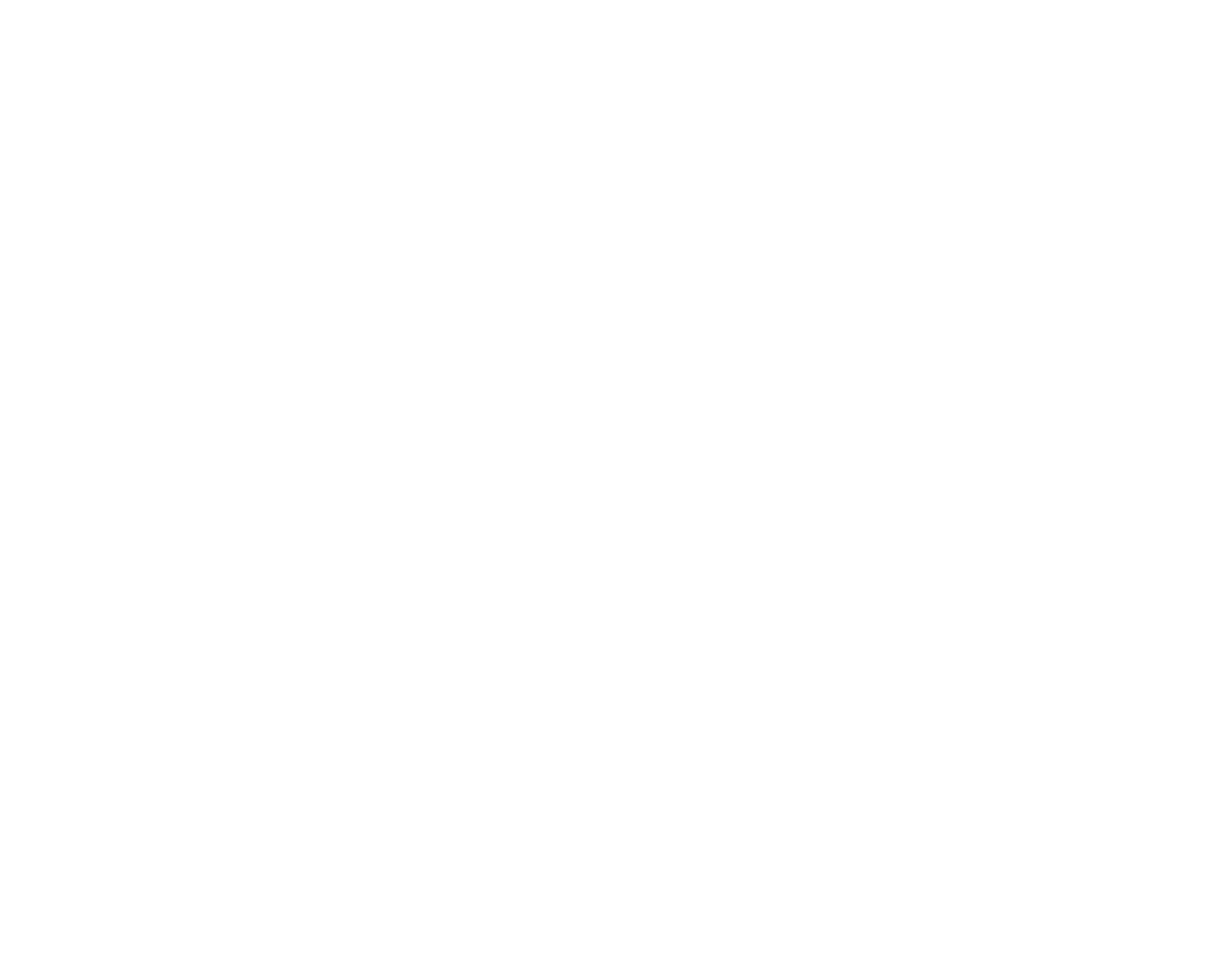
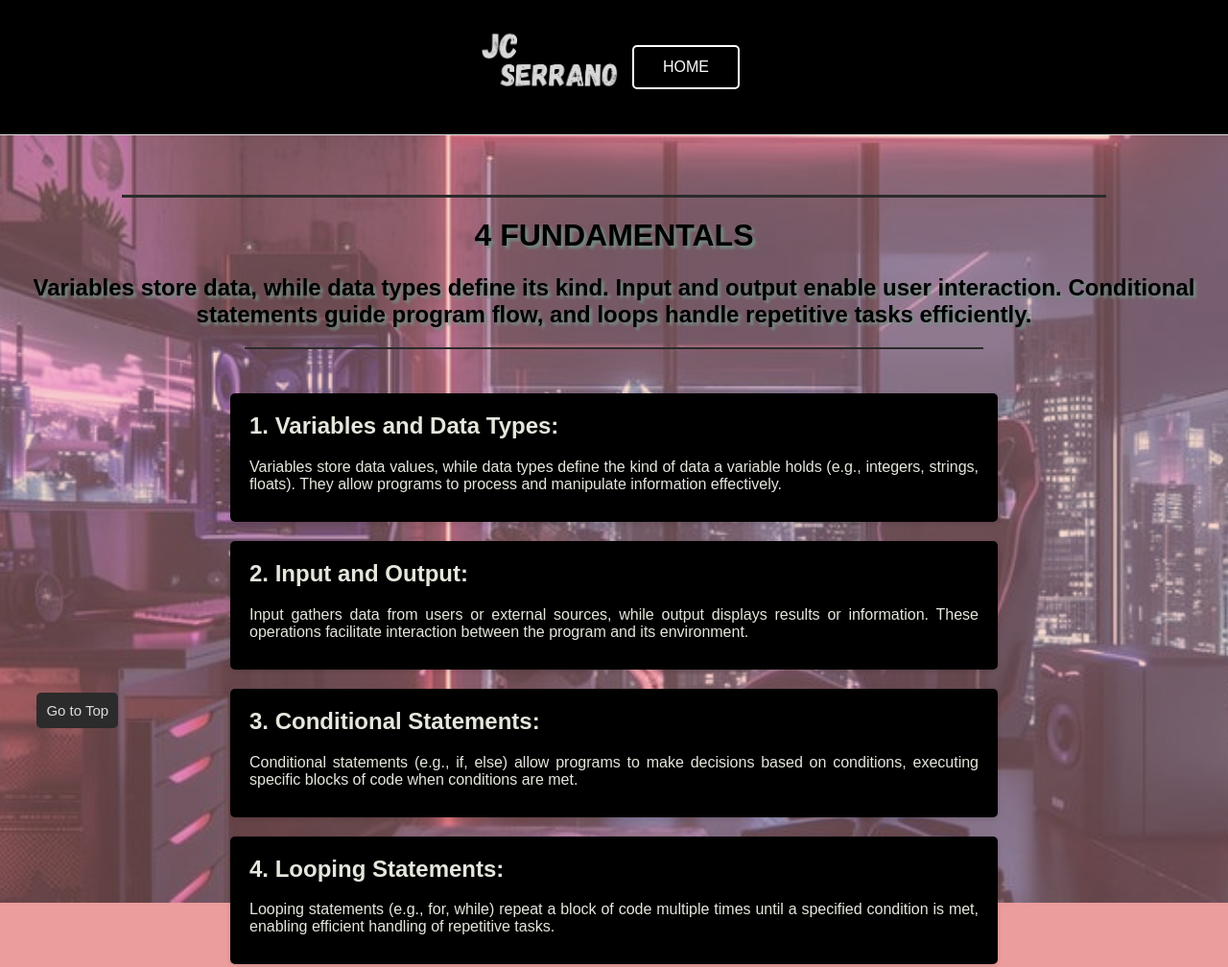
Before and after one commit to jcserrano050105/AWD-FUNDAMENTALS, a plain HTML site: page pages/page1/index.html in a window 1280 px wide. Shown: the whole page at 96% size. Before the commit the page ends 800 px from the top, so only its background shows below. Drawn offline with Linux system fonts and the light colour scheme.

Commit message:
refactor(update index,css, add more images, fix readme)

```diff
--- a/assets/css/style.css
+++ b/assets/css/style.css
@@ -1,3 +1,5 @@
+@import url('https://fonts.googleapis.com/css2?family=Permanent+Marker&display=swap');
+
 * {
   margin: 0;
   padding: 0;
@@ -5,8 +7,10 @@
 }
 
 body, html {
-  font-family: Arial, sans-serif;
   height: 100%;
+  font-family: "Permanent Marker", serif;
+  font-weight: 400;
+  font-style: normal;
 }
 
 header {
--- a/pages/page1/assets/css/style.css
+++ b/pages/page1/assets/css/style.css
@@ -0,0 +1,219 @@
+@import url('https://fonts.googleapis.com/css2?family=Rubik+Mono+One&family=Titan+One&display=swap');
+
+body {
+    font-family: Arial, sans-serif;
+    margin: 0;
+    padding: 0;
+    background-color: rgba(206, 10, 10, 0.404);
+    text-align: justify;
+}
+
+header {
+    padding: 20px;
+    background-color: #000000;
+    border-bottom: 1px solid #ddd;
+    color: aliceblue;
+    display: flex;
+}
+
+header img {
+    width: 150px;
+}
+
+nav {
+    padding: 10px 0px 0px 10px;
+}
+
+nav ul li {
+    display: inline-block;
+    list-style-type: none;
+    margin-right: 30px;
+}
+
+nav ul li a {
+    text-decoration: none;
+    color: #e6e6dd;
+    font-size: 20px;
+    position: relative;
+}
+
+nav ul li a::after {
+    content: "";
+    width: 0;
+    height: 3px;
+    background: #e6e6dd;
+    position: absolute;
+    left: 0;
+    bottom: -6px;
+    transition: 0.5s;
+}
+
+nav ul li a:hover::after {
+    width: 100%;
+}
+
+h1, h2 {
+    text-align: center;
+    text-shadow: 3px 3px 3px #748d84;
+}
+
+.container {
+    max-width: 800px;
+    margin: 20px auto;
+    padding: 0 20px;
+}
+
+.bucket-item {
+    background-color: #000000;
+    border-radius: 5px;
+    padding: 20px;
+    margin-bottom: 20px;
+    box-shadow: 0 2px 5px rgba(0, 0, 0, 0.1);
+    color: #e6e6dd;
+}
+
+.bucket-item h2 {
+    margin-top: 0;
+    text-shadow: none;
+    text-align: left;
+}
+
+.bucket-item p {
+    margin-bottom: 10px;
+}
+
+.go-to-top-container {
+    position: sticky;
+    margin-left: 3%;
+    bottom: 50px;
+    z-index: 999;
+}
+
+.go-to-top {
+    font-size: 15px;
+    text-decoration: none;
+    background-color: #2b2b2b;
+    color: #ddd;
+    padding: 10px 10px;
+    border: none;
+    border-radius: 5px;
+    cursor: pointer;
+}
+
+.go-to-top:hover {
+    background-color: #ddd;
+    color: #2b2b2b;
+}
+
+.light a {
+    text-shadow: 5px 5px 10px #9ff9ff;
+}
+
+.wallpaper {
+    position: absolute;
+    object-fit: cover;
+    z-index: -1;
+    width: 100%;
+    height: 100vh;
+    overflow: hidden;
+    filter: sepia(0.4) hue-rotate(-10deg) opacity(0.6);
+  }
+
+header {
+  display: flex; /* Enables flexbox */
+  justify-content: center; /* Centers content horizontally */
+  align-items: center; /* Centers content vertically */
+  height: 100px; /* Sets a fixed height for the header */
+  background-color: black; /* Example background color */
+}
+
+header .header-buttons button:hover {
+  background-color: #777;
+}
+
+.button-54 {
+  font-family: "Open Sans", sans-serif;
+  font-size: 16px;
+  letter-spacing: 2px;
+  text-decoration: none; /* Removes underline for anchor links */
+  text-transform: uppercase;
+  color: #000;
+  cursor: pointer;
+  border: 3px solid;
+  padding: 0.25em 0.5em;
+  box-shadow: 1px 1px 0px 0px, 2px 2px 0px 0px, 3px 3px 0px 0px, 4px 4px 0px 0px, 5px 5px 0px 0px;
+  position: relative;
+  user-select: none;
+  -webkit-user-select: none;
+  touch-action: manipulation;
+}
+
+.button-54:active {
+  box-shadow: 0px 0px 0px 0px;
+  top: 5px;
+  left: 5px;
+}
+
+@media (min-width: 768px) {
+  .button-54 {
+    padding: 0.25em 0.75em;
+  }
+}
+
+.animated-button-link {
+  text-decoration: none; /* Remove underline from links */
+  margin: 0 10px;
+}
+
+.animated-button {
+  padding: 12px 30px;
+  font-size: 16px;
+  color: #fff;
+  background-color: transparent;
+  border: 2px solid #fff;
+  border-radius: 5px;
+  cursor: pointer;
+  position: relative;
+  overflow: hidden;
+  transition: all 0.3s ease;
+}
+
+.animated-button::before {
+  content: '';
+  position: absolute;
+  top: 50%;
+  left: 50%;
+  width: 300%;
+  height: 300%;
+  background-color: #fff;
+  transition: all 0.3s ease;
+  border-radius: 50%;
+  transform: translate(-50%, -50%);
+  opacity: 0;
+}
+
+.animated-button:hover {
+  color: #000;
+  background-color: #fff;
+}
+
+.animated-button:hover::before {
+  width: 0;
+  height: 0;
+  opacity: 1;
+}
+
+main {
+  position: relative;
+  height: calc(100vh - 140px); /* Adjust height to account for header and footer */
+}
+
+.text-container {
+    text-align: justify; /* This will justify the text */
+    max-width: 800px; /* Optional: Limit the width for better readability */
+    margin: 0 auto; /* Center the container */
+}
+
+.text-container h2 {
+    text-align: center; /* Center the heading if desired */
+}
--- a/pages/page1/index.html
+++ b/pages/page1/index.html
@@ -0,0 +1,58 @@
+<!DOCTYPE html>
+<html lang="en">
+<head>
+    <meta charset="UTF-8">
+    <meta name="viewport" content="width=device-width, initial-scale=1.0">
+    <link rel="icon" type="image/x-icon" href="./assets/img/jcpic-removebg-preview.png">
+    <title>FUNDAMENTALS</title>
+    <link rel="stylesheet" href="./assets/css/style.css">
+    <link href="https://fonts.googleapis.com/css2?family=Roboto:wght@700&display=swap" rel="stylesheet">
+</head>
+<body>
+    <header>
+        <img src="./assets/img/jcnamelogo.png">
+
+        <div class="header-buttons">
+            <a href="../../index.html" class="animated-button-link">
+                <button class="animated-button">HOME</button>
+              </a>
+        </div>
+    </header>
+
+    <img src="./assets/img/IT.jpg" alt="wallpaper" class="wallpaper">
+
+    <div class="title">
+        <div style="text-align: justify; max-width: 600px; margin: 0 auto;"></div>
+        <br><br><br>
+        <hr size="3" color="#2b2b2b" width="80%">
+        <h1 style="text-align: center; font-weight: bold;">4 FUNDAMENTALS</h1>
+        <h2>Variables store data, while data types define its kind. Input and output enable user interaction. Conditional statements guide program flow, and loops handle repetitive tasks efficiently.</h2>
+        <hr size="2" color="#2b2b2b" width="60%">
+        <br>
+    </div>
+
+    <div class="container">
+        <div class="bucket-item">
+            <h2>1. Variables and Data Types:</h2>
+            <p>Variables store data values, while data types define the kind of data a variable holds (e.g., integers, strings, floats). They allow programs to process and manipulate information effectively.</p>
+        </div>
+        <div class="bucket-item">
+            <h2>2. Input and Output:</h2>
+            <p>Input gathers data from users or external sources, while output displays results or information. These operations facilitate interaction between the program and its environment.</p>
+        </div>
+        <div class="bucket-item">
+            <h2>3. Conditional Statements:</h2>
+            <p>Conditional statements (e.g., if, else) allow programs to make decisions based on conditions, executing specific blocks of code when conditions are met.</p>
+        </div>
+        <div class="bucket-item">
+            <h2>4. Looping Statements:</h2>
+            <p>Looping statements (e.g., for, while) repeat a block of code multiple times until a specified condition is met, enabling efficient handling of repetitive tasks.</p>
+        </div>
+
+
+    </div>
+    <div class="go-to-top-container">
+        <a class="go-to-top" href="#top">Go to Top</a>
+    </div>
+</body>
+</html>
```
Also changed, not shown: index.html (+3 -2 lines), pages/page1/assets/img/COFFESHOP.jpg (added), pages/page1/assets/img/IT.jpg (added), pages/page1/assets/img/jcnamelogo.png (added), 1 other file.
